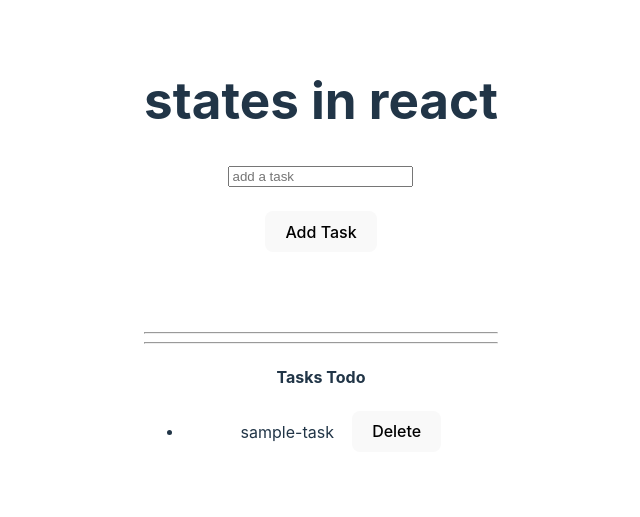
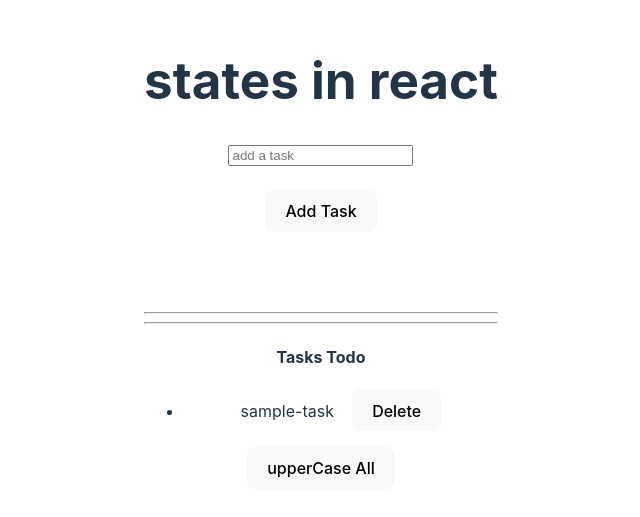
Before and after one commit to AMIYA8597/react-states, a React (Vite) app: page / in a window 1280 px wide. Shown: the part 147-664 px from the top of the page, without its empty margins (319-959 px from the left). Built offline with nearby package versions, Linux system fonts and the light colour scheme.

Commit message:
update all in a array

```diff
--- a/src/TodoList.jsx
+++ b/src/TodoList.jsx
@@ -27,12 +27,12 @@ export default function TodoList() {
        setTodos( (prevTodos) => todos.filter((prevTodos) => prevTodos.id != id));
     }
 
-    // let upperCaseAll =() => {
-    //     setNewTodo(newTodo.toUpperCase());
-    //     todos=todos.map((item)=> {return {...item , task: item.task.toUpperCase()}})
-    //     setTodos([...todos])
+    let upperCaseAll =() => {
+        setNewTodo(newTodo.toUpperCase());
+        todos=todos.map((item)=> {return {...item , task: item.task.toUpperCase()}})
+        setTodos([...todos])
 
-    // }
+    }
 
     return (
         <div>
@@ -55,7 +55,7 @@ export default function TodoList() {
             ))}
           </ul>
 
-          {/* <button onClick={upperCaseAll}> upperCase All</button> */}
+          <button onClick={upperCaseAll}> upperCase All</button>
         </div>
     );
 }
```
